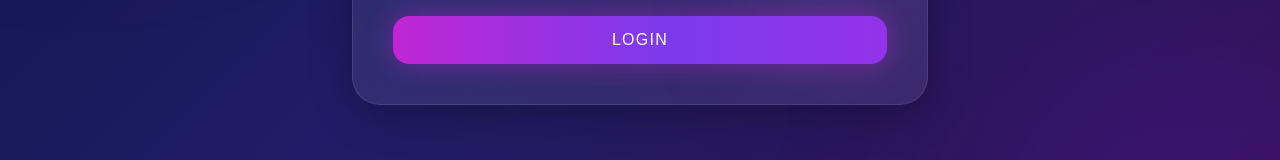
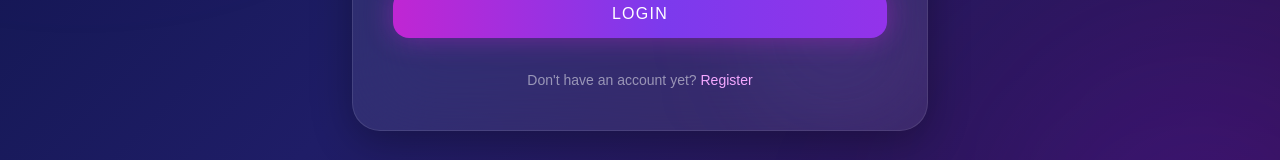
Before and after one commit to Jose1277/api-monitoring-front, a Next.js app: page /login in a window 1280 px wide. Shown: the part 478-638 px from the top of the page. Built offline with nearby package versions, Linux system fonts and the light colour scheme; no server answers.

Commit message:
navigation to register page from login page:

```diff
--- a/src/app/(auth)/login/page.tsx
+++ b/src/app/(auth)/login/page.tsx
@@ -142,6 +142,16 @@ export default function LoginPage() {
                         >
                             {loading ? 'LOGGING IN...' : 'LOGIN'}
                         </button>
+
+                        <p className="mt-4 text-center text-sm text-white/50">
+                            Don&apos;t have an account yet?{' '}
+                            <a
+                                href="/register"
+                                className="text-fuchsia-300 hover:text-fuchsia-200 transition-colors duration-200 font-medium"
+                            >
+                                Register
+                            </a>
+                        </p>
                     </form>
                 </div>
             </section>
```
